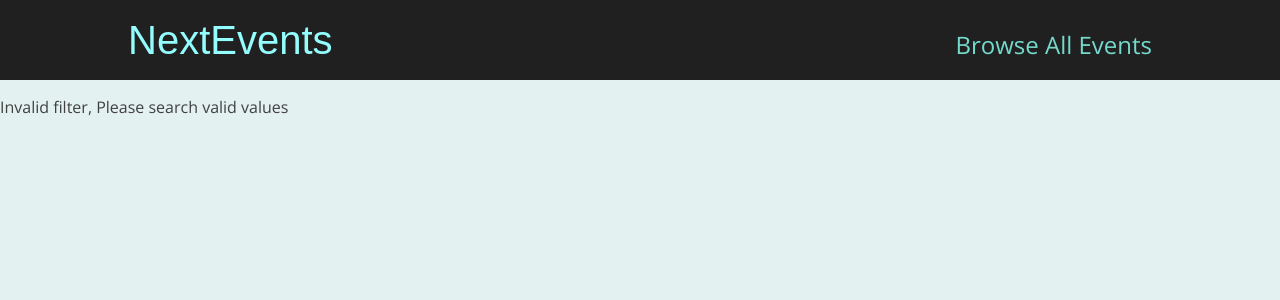
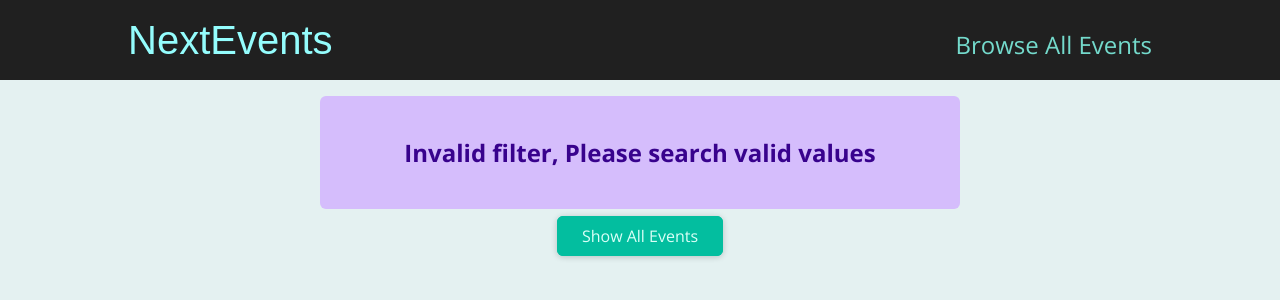
Before and after one commit to Vasant-Mestry-11/events-page-router-app, a Next.js app: page /events/e2 in a window 1280 px wide. Shown: the top 300 px of the page. Built offline with nearby package versions, Linux system fonts and the light colour scheme.

Commit message:
:zap: :art: Error alert component

```diff
--- /dev/null
+++ b/components/ui/error-alert.js
@@ -0,0 +1,7 @@
+import classes from './error-alert.module.css';
+
+export default function ErrorAlert({ children }) {
+  return <div className={classes.alert}>
+    {children}
+  </div>
+}
--- /dev/null
+++ b/components/ui/error-alert.module.css
@@ -0,0 +1,12 @@
+.alert {
+  margin: 1rem auto;
+  padding: 1rem 2rem;
+  width: 90%;
+  max-width: 40rem;
+  background-color: #d5bdfc;
+  color: #38028d;
+  font-weight: bold;
+  font-size: 1.5rem;
+  text-align: center;
+  border-radius: 6px;
+}
--- a/pages/events/[...slug].js
+++ b/pages/events/[...slug].js
@@ -1,5 +1,7 @@
 import EventList from "@/components/events/event-list";
 import ResultsTitle from "@/components/events/results-title";
+import Button from "@/components/ui/button";
+import ErrorAlert from "@/components/ui/error-alert";
 import { getFilteredEvents } from "@/dummy-data";
 import { useRouter } from "next/router";
 
@@ -8,7 +10,7 @@
   const { slug } = router.query;
 
   if (!slug) {
-    return <p className="center">Loading...</p>
+    return <p className="center">Loading...</p>;
   }
 
   const filteredYear = slug[0];
@@ -24,19 +26,37 @@
     numMonth < 0 ||
     numMonth > 12
   ) {
-    return <p>Invalid filter, Please search valid values</p>
+    return (
+      <>
+        <ErrorAlert>
+          <p>Invalid filter, Please search valid values</p>
+        </ErrorAlert>
+        <div className="center">
+          <Button href="/events">Show All Events</Button>
+        </div>
+      </>
+    );
   }
 
   const filteredEvents = getFilteredEvents({
     year: numYear,
-    month: numMonth
-  })
+    month: numMonth,
+  });
 
   if (!filteredEvents || filteredEvents.length === 0) {
-    return <p>No events found</p>
+    return (
+      <>
+        <ErrorAlert>
+          <p>No events found for chosen filter!</p>
+        </ErrorAlert>
+        <div className="center">
+          <Button href="/events">Show All Events</Button>
+        </div>
+      </>
+    );
   }
 
-  const date = new Date(numYear, numMonth)
+  const date = new Date(numYear, numMonth);
 
   return (
     <div>
--- a/pages/events/[eventId].js
+++ b/pages/events/[eventId].js
@@ -1,6 +1,7 @@
 import EventContent from "@/components/event-detail/event-content";
 import EventLogistic from "@/components/event-detail/event-logistic";
 import EventSummary from "@/components/event-detail/event-summary";
+import ErrorAlert from "@/components/ui/error-alert";
 import { getEventById } from "@/dummy-data";
 import { useRouter } from "next/router"
 
@@ -11,7 +12,7 @@
   const foundEvent = getEventById(eventId);
 
   if (!foundEvent) {
-    return <p>No event found!</p>;
+    return <ErrorAlert><p>No event found!</p></ErrorAlert>;
   }
   const { title, image, date, location, description } = foundEvent;
 
```
